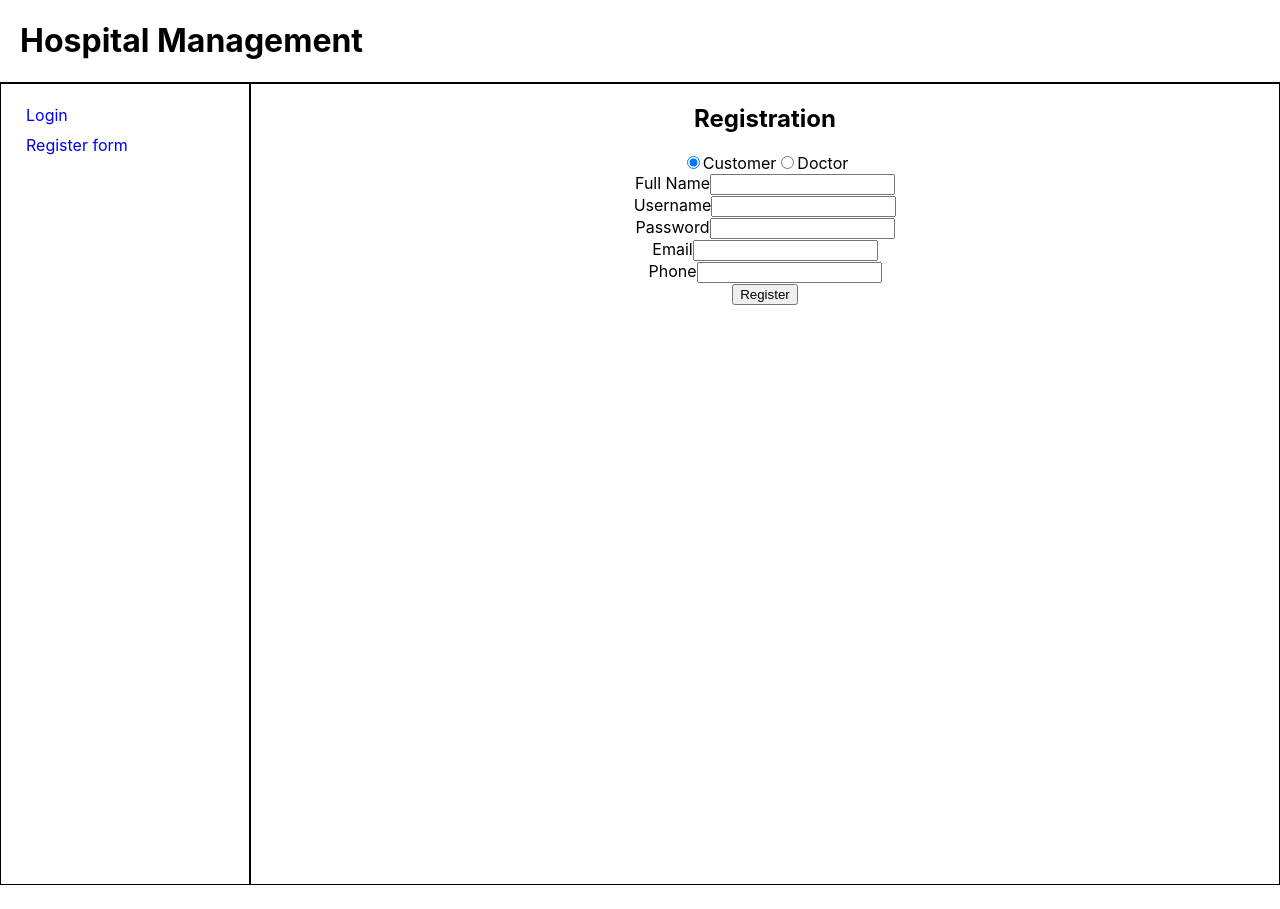
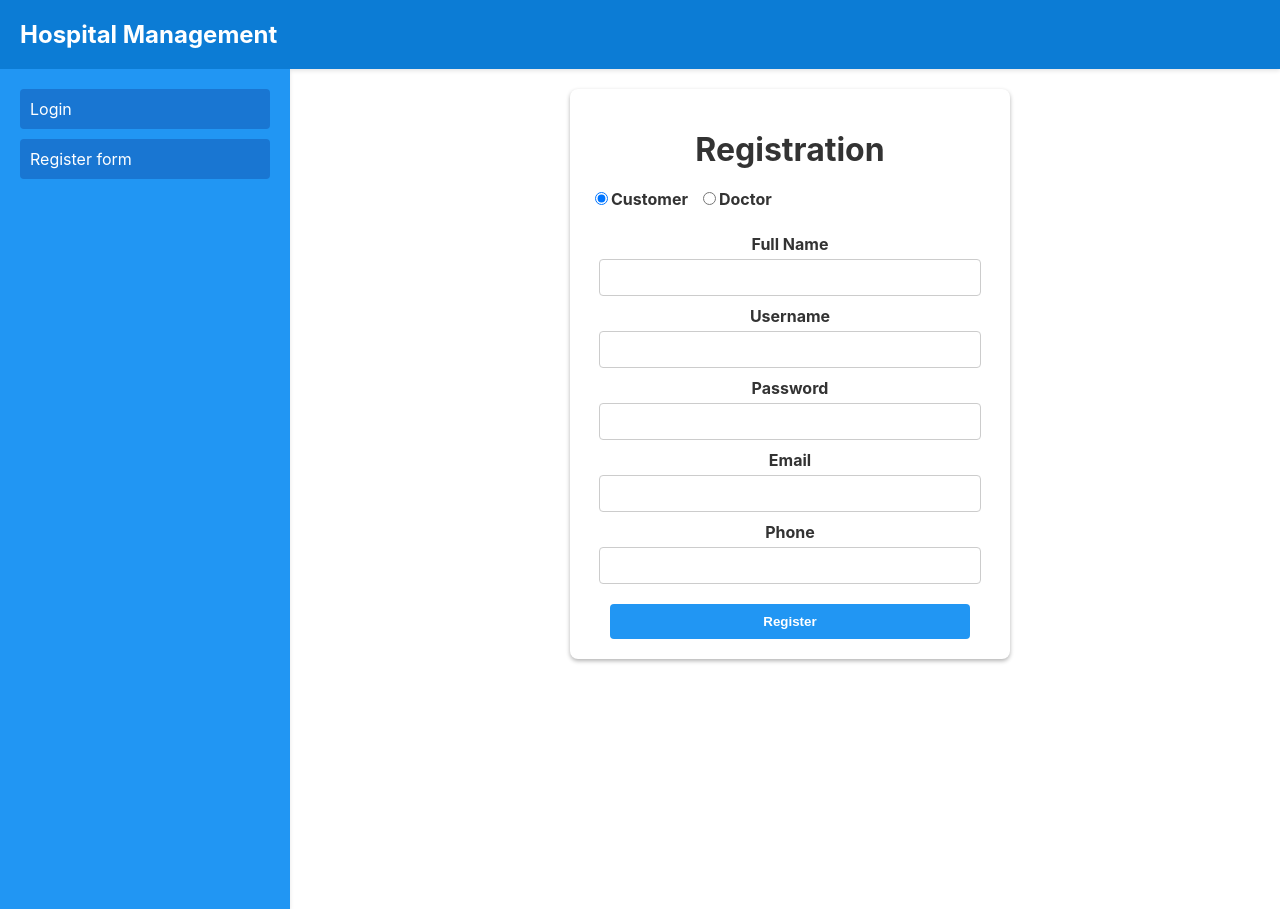
Before and after one commit to NickGiag/react-frontend-hospital, a React (Create React App) app: page /register in a window 1280 px wide. Before the commit the page ends 885 px from the top, so only its background shows below. Built offline with nearby package versions, Linux system fonts and the light colour scheme.

Commit message:
making it look nicer

```diff
--- a/src/App.js
+++ b/src/App.js
@@ -26,10 +26,11 @@ function App() {
     <div className="App">
       <Header />
 
-      <div className="container">
+      <div className='container'>
         <SideMenu loggedIn={loggedIn} handleLogout={handleLogout} userType={userType}/>
 
-        <main>
+
+        <main className='center'>
           {loggedIn ? (
             <>
               <Routes>
--- a/src/components/appointments/AppointmentsList.js
+++ b/src/components/appointments/AppointmentsList.js
@@ -100,8 +100,10 @@ function AppointmentsList({userId, userType}) {
                     <td>{appointment.appointmentDateTime}</td>
                     <td>{appointment.doctor.fullName}</td>
                     <td>{appointment.doctor.speciality}</td>
-                    <td><button className='update-button' onClick={() => handleUpdate(appointment.id)}>Update</button></td>
-                    <td><button className='delete-button' onClick={() => handleDelete(appointment.id)}>Delete</button></td>
+                    <td>
+                        <button className='update-button' onClick={() => handleUpdate(appointment.id)}>Update</button>
+                        <button className='delete-button' onClick={() => handleDelete(appointment.id)}>Delete</button>
+                    </td>
                 </tr>
                 ))}
             </tbody>
--- a/src/components/login-register/Login.js
+++ b/src/components/login-register/Login.js
@@ -1,4 +1,4 @@
-// import '../../styles/sideMenu.css'
+import '../../styles/login.css'
 import React, { useState } from 'react';
 import { useNavigate } from 'react-router-dom';
 import axios from 'axios';
@@ -43,7 +43,7 @@ function Login({setLoggedIn, setUserId, setUserType}) {
     return (
         <div className="login">
             <form onSubmit={handleSubmit}>
-                <h2>Login</h2>
+                <h1>Login</h1>
                 <div>
                     <label htmlFor="username">Username</label>
                     <input
--- a/src/components/login-register/Register.js
+++ b/src/components/login-register/Register.js
@@ -1,4 +1,4 @@
-// import '../../styles/sideMenu.css'
+import '../../styles/register.css'
 import React, { useState } from 'react';
 import axios from 'axios';
 
@@ -87,8 +87,8 @@ function Register() {
     return (
         <div className="register">
             <form onSubmit={handleSubmit}>
-            <h2>Registration</h2>
-            <div>
+            <h1>Registration</h1>
+            <div className="radio-container center">
                 <label>
                 <input
                     type="radio"
--- a/src/styles/app.css
+++ b/src/styles/app.css
@@ -1,13 +1,14 @@
-
-
 .container {
-    display: grid;
-    grid-template-columns: 250px 1fr;
-  }
+  display: grid;
+  grid-template-columns: 300px 1fr;
+  grid-template-rows: auto;
+  max-width: 100%;
+  overflow-x: hidden;
+}
 
 main {
-  border: solid black 1px;
   text-align: center;
+  width: 100%;
 }
 
 .center {
--- a/src/styles/appointmentForm.css
+++ b/src/styles/appointmentForm.css
@@ -1,18 +1,52 @@
 .appointment-form {
     width: 60%;
-}
+    margin: 20px auto;
+    padding: 20px;
+    background-color: #f8f8f8;
+    border-radius: 5px;
+  }
 
-.appointment-form label {
-    margin-bottom: 2rem;
-}
+  .appointment-form label {
+    display: block;
+    margin-bottom: 10px;
+    color: #333;
+    font-weight: bold;
+  }
 
-.appointment-form input,
-.appointment-form select {
-margin-bottom: 2rem;
-}
+  .appointment-form input[type="time"] {
+    width: 100px;
+    padding: 10px;
+    margin-bottom: 1rem;
+    border: 1px solid #cccccc;
+    border-radius: 4px;
+  }
 
-.doctor-drop-down {
-    width: 300px;
+  .appointment-form .react-datepicker__input-container input {
+    width: 80px;
+    padding: 10px;
+    margin-bottom: 1rem;
+    border: 1px solid #cccccc;
+    border-radius: 4px;
+  }
+
+
+  .appointment-form button[type="submit"] {
+    background-color: #2196f3;
+    color: #fff;
+    border: none;
+    border-radius: 5px;
+    padding: 10px 20px;
+    cursor: pointer;
+    font-size: 16px;
+    margin-top: 2rem;
+  }
+
+  .appointment-form button[type="submit"]:hover {
+    background-color: #0c7cd5;
+  }
+
+  .appointment-form .doctor-drop-down {
+    width: 50%;
     margin-top: 1rem;
-    margin-bottom: 1rem;
-}
+    margin-bottom: 3rem;
+  }
--- a/src/styles/appointments.css
+++ b/src/styles/appointments.css
@@ -1,23 +1,53 @@
-table, th , td {
-    border: 1px solid black;
+.appointment-list {
+    margin-top: 20px;
+  }
+
+  .appointment-list table {
+    width: 90%;
     border-collapse: collapse;
-}
+    background-color: #f8f8f8;
+  }
 
-th, td {
-    padding: 20px;
-}
+  .appointment-list th,
+  .appointment-list td {
+    padding: 12px;
+    text-align: left;
+  }
 
-.delete-button {
-    background-color: red;
-    color: white;
-    border-color: red;
+  .appointment-list th {
+    background-color: #0c7cd5;
+    color: #ffffff;
+  }
+
+  .appointment-list tr:nth-child(even) {
+    background-color: #e8e8e8;
+  }
+
+  .appointment-list .delete-button {
+    background-color: #ff5252;
+    color: #ffffff;
+    border: none;
     border-radius: 5px;
-    padding:5px;
-}
+    padding: 10px 20px;
+    cursor: pointer;
+    margin: 5px;
+  }
 
-.update-button {
-    color: white;
+  .appointment-list .update-button {
+    background-color: #4e4eff;
+    color: #ffffff;
+    border: none;
     border-radius: 5px;
-    padding:5px;
-    background-color: rgb(78, 78, 255);
-}
+    padding: 10px 20px;
+    cursor: pointer;
+    margin: 5px;
+  }
+
+  .appointment-list .center {
+    margin-left: auto;
+    margin-right: auto;
+  }
+
+  .appointment-list tr h3 {
+    text-align: center;
+  }
--- a/src/styles/header.css
+++ b/src/styles/header.css
@@ -1,7 +1,12 @@
 .header {
-    border-bottom: solid black 1px ;
-}
+    background-color: #0c7cd5;
+    color: #ffffff;
+    padding: 10px;
+    box-shadow: 0 2px 4px rgba(0, 0, 0, 0.1);
+  }
 
-.header > h1 {
-    margin-left: 20px;
-}
+  .header > h1 {
+    margin: 0;
+    padding: 10px;
+    font-size: 24px;
+  }
--- /dev/null
+++ b/src/styles/login.css
@@ -0,0 +1,49 @@
+.login {
+    text-align: center;
+    margin-top: 20px;
+  }
+
+  .login form {
+    max-width: 400px;
+    margin: 0 auto;
+    padding: 20px;
+    background-color: #ffffff;
+    border-radius: 8px;
+    box-shadow: 0 2px 4px rgba(0, 0, 0, 0.3);
+  }
+
+  .login h1 {
+    margin-bottom: 20px;
+    color: #333333;
+  }
+
+  .login label {
+    display: block;
+    margin-bottom: 5px;
+    font-weight: bold;
+    color: #333333;
+  }
+
+  .login input[type="text"],
+  .login input[type="password"] {
+    width: 90%;
+    padding: 10px;
+    margin-bottom: 20px;
+    border: 1px solid #cccccc;
+    border-radius: 4px;
+  }
+
+  .login button[type="submit"] {
+    width: 90%;
+    padding: 10px;
+    background-color: #2196f3;
+    border: none;
+    border-radius: 4px;
+    color: #ffffff;
+    font-weight: bold;
+    cursor: pointer;
+  }
+
+  .login button[type="submit"]:hover {
+    background-color: #0c7cd5;
+  }
--- /dev/null
+++ b/src/styles/register.css
@@ -0,0 +1,56 @@
+.register {
+    max-width: 400px;
+    margin: 0 auto;
+    margin-top: 20px;
+    padding: 20px;
+    background-color: #ffffff;
+    border-radius: 8px;
+    box-shadow: 0 2px 4px rgba(0, 0, 0, 0.3);
+  }
+
+  .register h1 {
+    text-align: center;
+    margin-bottom: 20px;
+    color: #333333;
+  }
+
+  .register label {
+    display: block;
+    margin-bottom: 5px;
+    font-weight: bold;
+    color: #333333;
+  }
+
+  .register input[type="text"],
+  .register input[type="password"],
+  .register input[type="email"] {
+    width: 90%;
+    padding: 10px;
+    margin-bottom: 10px;
+    border: 1px solid #cccccc;
+    border-radius: 4px;
+  }
+
+  .register button[type="submit"] {
+    width: 90%;
+    padding: 10px;
+    margin-top: 10px;
+    background-color: #2196f3;
+    border: none;
+    border-radius: 4px;
+    color: #ffffff;
+    font-weight: bold;
+    cursor: pointer;
+  }
+
+  .register button[type="submit"]:hover {
+    background-color: #0c7cd5;
+  }
+
+  .register .radio-container {
+    display: flex;
+    align-items: center;
+    gap: 10px;
+    margin-bottom: 20px;
+    margin-top: 10px;
+  }
--- a/src/styles/sideMenu.css
+++ b/src/styles/sideMenu.css
@@ -1,21 +1,36 @@
 .side-menu {
-    border: solid black 1px;
     min-height: 100vh;
+
+    width: 250px;
+    padding: 20px;
+    background-color: #2196f3;
+    box-shadow: 0 2px 4px rgba(0, 0, 0, 0.1);
 }
 
-a {
+.side-menu ul {
+    list-style-type: none;
+    padding: 0;
+    margin: 0;
+  }
+
+  .side-menu li {
+    margin-bottom: 10px;
+  }
+
+  .side-menu a {
+    display: block;
+    padding: 10px;
+    background-color: #1976d2;
+    border-radius: 4px;
+    color: #ffffff;
     text-decoration: none;
-}
+    transition: background-color 0.3s ease;
+  }
 
-ul {
-   list-style-type: none;
-   padding-left: 20px;
-}
+  .side-menu a:hover {
+    background-color: #1565c0;
+  }
 
-ul > li {
-    padding: 5px;
-}
-
-.logout {
-    margin-top: 3rem;
-}
+  .side-menu .logout {
+    margin-top: 20px;
+  }
```
